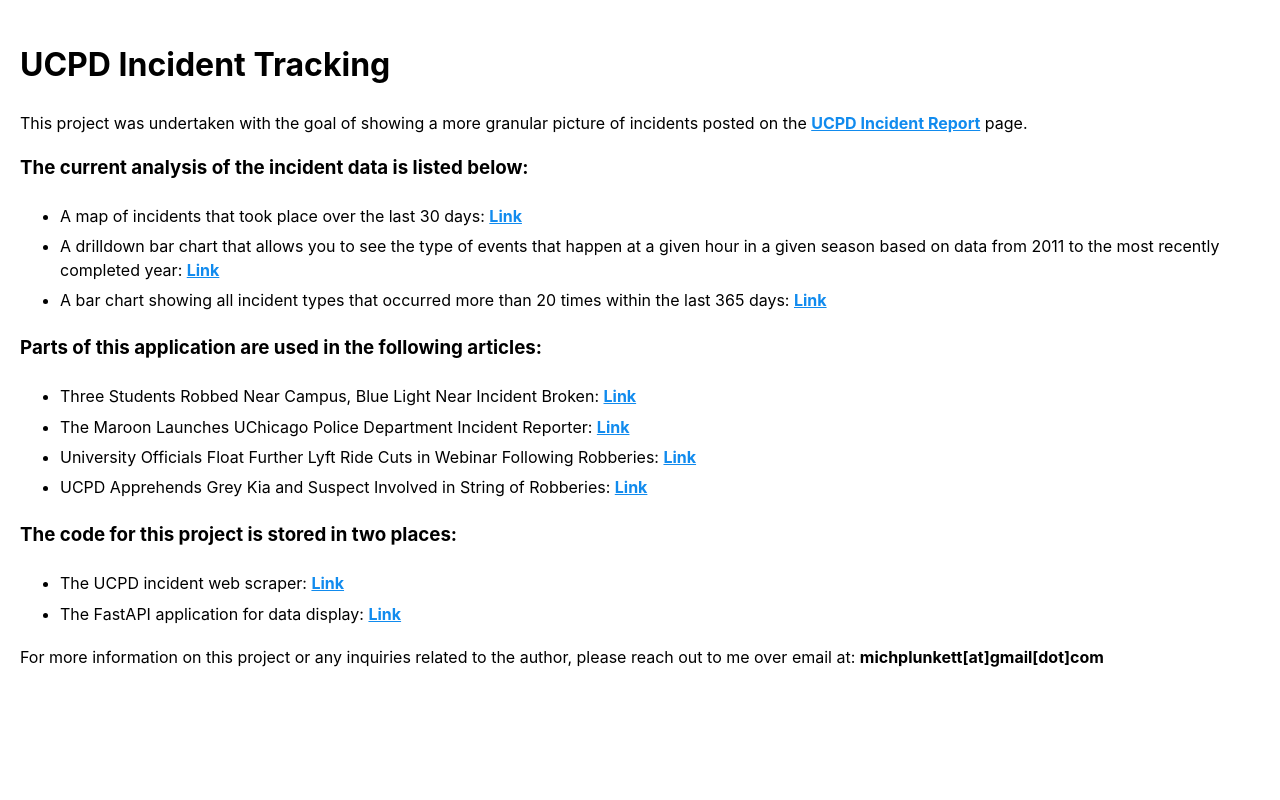
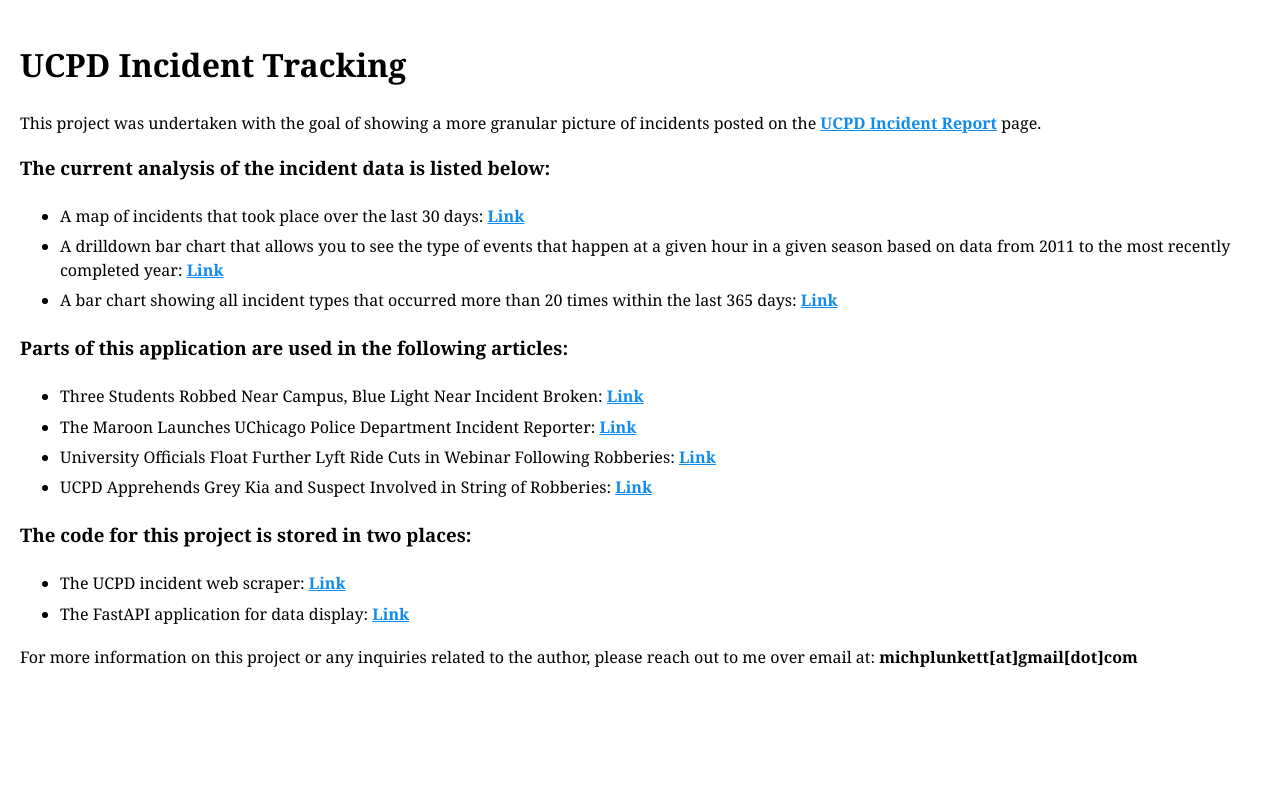
Before and after one commit to michplunkett/ucpd-incident-reporting, a FastAPI app: page / in a window 1280 px wide. Run offline with FastAPI, Linux system fonts and the light colour scheme; parts of the project's set-up code (start-up, migrations or seed data) failed here and were passed over.

Commit message:
Update font-family visuals

```diff
--- a/incident_reporting/static/css/custom.css
+++ b/incident_reporting/static/css/custom.css
@@ -1,74 +1,5 @@
-@font-face {
-  font-family: "HCo_Verlag", sans-serif;
-  src: url("https://chicagomaroon.com/wp-content/uploads/2023/04/Verlag-Book.otf")
-    format("opentype");
-}
-
-@font-face {
-  font-family: "HCo_Verlag", sans-serif;
-  font-style: italic;
-  src: url("https://chicagomaroon.com/wp-content/uploads/2023/04/Verlag-BookItalic.otf")
-    format("opentype");
-}
-
-@font-face {
-  font-family: "HCo_Verlag", sans-serif;
-  font-weight: 200;
-  src: url("https://chicagomaroon.com/wp-content/uploads/2023/04/Verlag-XLight.otf")
-    format("opentype");
-}
-
-@font-face {
-  font-family: "HCo_Verlag", sans-serif;
-  font-weight: 200;
-  font-style: italic;
-  src: url("https://chicagomaroon.com/wp-content/uploads/2023/04/Verlag-XLightItalic.otf")
-    format("opentype");
-}
-
-@font-face {
-  font-family: "HCo_Verlag", sans-serif;
-  font-weight: 300;
-  src: url("https://chicagomaroon.com/wp-content/uploads/2023/04/Verlag-Light.otf")
-    format("opentype");
-}
-
-@font-face {
-  font-family: "HCo_Verlag", sans-serif;
-  font-weight: 300;
-  font-style: italic;
-  src: url("https://chicagomaroon.com/wp-content/uploads/2023/04/Verlag-LightItalic.otf")
-    format("opentype");
-}
-
-@font-face {
-  font-family: "HCo_Verlag", sans-serif;
-  font-weight: 700;
-  src: url("https://chicagomaroon.com/wp-content/uploads/2023/04/Verlag-Bold.otf")
-    format("opentype");
-}
-
-@font-face {
-  font-family: "HCo_Verlag", sans-serif;
-  font-weight: 700;
-  font-style: italic;
-  src: url("https://chicagomaroon.com/wp-content/uploads/2023/04/Verlag-BoldItalic.otf")
-    format("opentype");
-}
-
-@font-face {
-  font-family: "HCo_Verlag", sans-serif;
-  font-weight: 900;
-  src: url("https://chicagomaroon.com/wp-content/uploads/2023/04/Verlag-Black.otf")
-    format("opentype");
-}
-
-@font-face {
-  font-family: "HCo_Verlag", sans-serif;
-  font-weight: 900;
-  font-style: italic;
-  src: url("https://chicagomaroon.com/wp-content/uploads/2023/04/Verlag-BlackItalic.otf")
-    format("opentype");
+body {
+  font-family: "Georgia", "serif";
 }
 
 #home-container {
```
Also changed, not shown: incident_reporting/static/js/hourly_summation.js (+8 -0 lines), incident_reporting/static/js/yearly_summation.js (+8 -0 lines).
